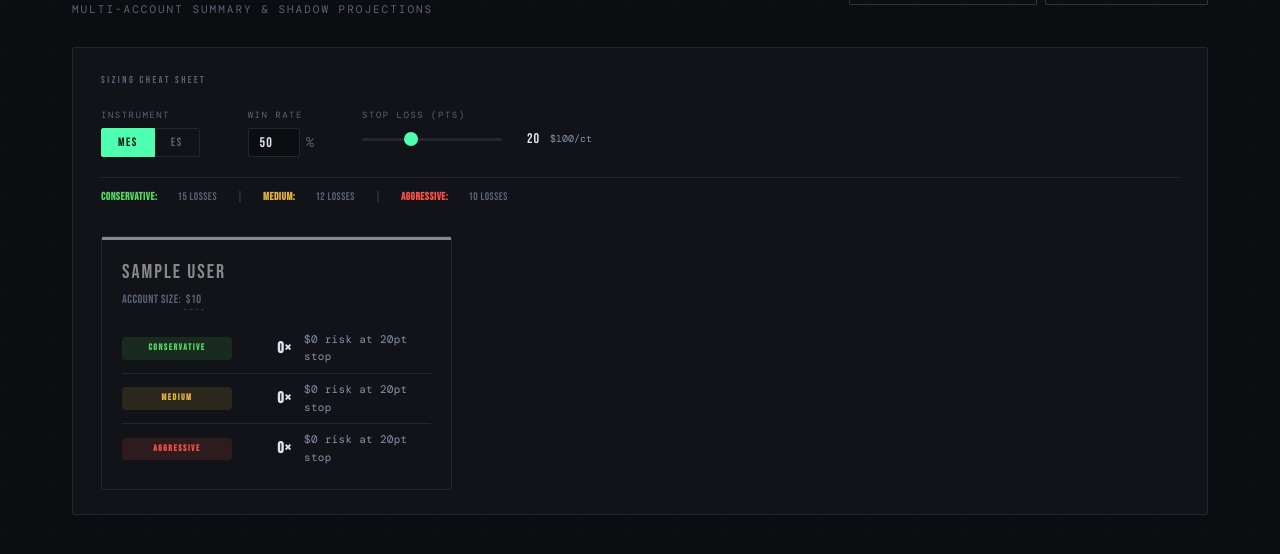
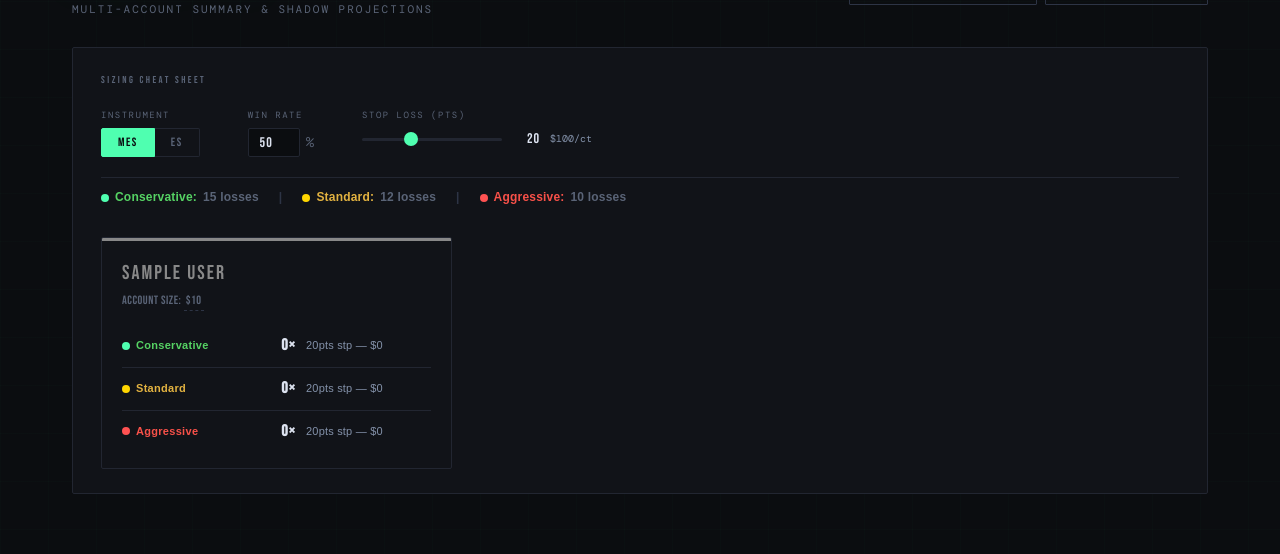
Before and after one commit to krishis2025/tradejournal, a Flask app: page /simulation in a window 1280 px wide. Shown: the part 143-697 px from the top of the page. Run offline with Flask 3, Linux system fonts and the light colour scheme; tables that the repository leaves empty hold one stand-in row (values such as "Sample post"); some web fonts are replaced.

Commit message:
v1.4.2 — Sizing cheat sheet polish + cascade delete accounts
- Replace tier icons with colored dots (green/yellow/red), theme-adaptive
- Use IBM Plex Sans for tier labels and risk text
- Rename Medium → Standard, update risk text to "20pts stp — $100"
- Cascade-delete all trading days, trades, and fills when deleting an account
- Add error handling to account delete endpoint

Co-Authored-By: Claude Opus 4.6 <noreply@anthropic.com>

```diff
--- a/database.py
+++ b/database.py
@@ -385,8 +385,11 @@ def update_account(account_id, name, description, color,
 
 
 def delete_account(account_id):
-    """Deletes account; trading_days.account_id becomes NULL (days kept)."""
+    """Deletes account and all associated data (days, trades, fills, tags, live trades, shadow trades)."""
     with get_conn() as conn:
+        conn.execute("DELETE FROM shadow_trades WHERE account_id = ?", (account_id,))
+        conn.execute("DELETE FROM live_trades WHERE account_id = ?", (account_id,))
+        conn.execute("DELETE FROM trading_days WHERE account_id = ?", (account_id,))
         conn.execute("DELETE FROM accounts WHERE id = ?", (account_id,))
 
 
--- a/server.py
+++ b/server.py
@@ -420,8 +420,11 @@ def api_update_account(account_id):
 
 @app.route("/api/account/<int:account_id>", methods=["DELETE"])
 def api_delete_account(account_id):
-    db.delete_account(account_id)
-    return jsonify({"ok": True})
+    try:
+        db.delete_account(account_id)
+        return jsonify({"ok": True})
+    except Exception as e:
+        return jsonify({"error": str(e)}), 500
 
 
 @app.route("/api/accounts")
--- a/templates/accounts.html
+++ b/templates/accounts.html
@@ -334,7 +334,7 @@
   function confirmDeletePort(id, name) {
     pendingDelId = id;
     document.getElementById('del-modal-text').textContent =
-      `Delete account "${name}"? Your trading days and trades will be kept, but they will no longer be associated with this account.`;
+      `Delete account "${name}"? All trading days, trades, and fills associated with this account will be permanently deleted.`;
     document.getElementById('del-confirm-btn').onclick = executeDeletePort;
     document.getElementById('del-modal').classList.add('show');
   }
--- a/templates/simulation.html
+++ b/templates/simulation.html
@@ -2,6 +2,7 @@
 {% block title %}Simulation — Trade Journal{% endblock %}
 
 {% block extra_styles %}
+@import url('https://fonts.googleapis.com/css2?family=IBM+Plex+Sans:wght@400;500;600&display=swap');
 .accounts-grid {
   display: grid;
   grid-template-columns: repeat(auto-fill, minmax(280px, 1fr));
@@ -136,39 +137,48 @@
 /* Streak summary */
 .streak-summary {
   display: flex; flex-wrap: wrap; gap: 20px; align-items: center;
-  font-size: 11px; letter-spacing: 0.5px; color: var(--muted);
+  font-size: 12px; letter-spacing: 0.2px; color: var(--muted);
   margin-bottom: 4px; padding: 10px 0;
   border-top: 1px solid var(--border);
-  font-family: var(--font-display);
+  font-family: 'IBM Plex Sans', sans-serif;
 }
 .streak-summary span { font-weight: 600; }
 .streak-summary .s-con { color: var(--tier-cons-text); }
 .streak-summary .s-med { color: var(--tier-med-text); }
 .streak-summary .s-agg { color: var(--tier-agg-text); }
+.streak-item { display: flex; align-items: center; gap: 6px; }
 
 /* Tier rows in tiles */
 .sizing-tier-row {
   display: grid;
-  grid-template-columns: 110px 48px 1fr;
+  grid-template-columns: 120px 44px 1fr;
   align-items: center;
-  gap: 12px;
-  padding: 7px 0;
+  gap: 10px;
+  padding: 8px 0;
   border-bottom: 1px solid var(--border);
   font-size: 12px;
 }
 .sizing-tier-row:last-child { border-bottom: none; }
 
 .tier-label {
-  font-family: var(--font-display);
-  font-size: 9px; letter-spacing: 1.5px; text-transform: uppercase;
-  padding: 4px 10px; border-radius: 4px;
+  font-family: 'IBM Plex Sans', sans-serif;
+  font-size: 11px; letter-spacing: 0.3px;
   font-weight: 600;
-  text-align: center;
   white-space: nowrap;
+  display: flex; align-items: center; gap: 6px;
 }
-.tier-label.conservative { background: var(--tier-cons-bg); color: var(--tier-cons-text); }
-.tier-label.medium       { background: var(--tier-med-bg);  color: var(--tier-med-text); }
-.tier-label.aggressive   { background: var(--tier-agg-bg);  color: var(--tier-agg-text); }
+.tier-dot {
+  width: 8px; height: 8px; border-radius: 50%; flex-shrink: 0;
+}
+.tier-dot.conservative { background: #4fffb0; }
+.tier-dot.medium       { background: #ffd600; }
+.tier-dot.aggressive   { background: #ff5252; }
+[data-theme="paper"] .tier-dot.conservative { background: #2da44e; }
+[data-theme="paper"] .tier-dot.medium       { background: #bf8700; }
+[data-theme="paper"] .tier-dot.aggressive   { background: #cf222e; }
+.tier-label.conservative { color: var(--tier-cons-text); }
+.tier-label.medium       { color: var(--tier-med-text); }
+.tier-label.aggressive   { color: var(--tier-agg-text); }
 
 .tier-qty {
   font-family: var(--font-display);
@@ -178,7 +188,8 @@
 }
 
 .tier-risk {
-  font-size: 11px; color: var(--muted2); letter-spacing: 0.3px;
+  font-family: 'IBM Plex Sans', sans-serif;
+  font-size: 11px; color: var(--muted2); letter-spacing: 0.2px;
 }
 {% endblock %}
 
@@ -248,9 +259,9 @@
 const INST_DPP = {MES: 5, ES: 50};
 const HORIZON = 200;
 const TIERS = [
-  {key: 'conservative', label: 'Conservative', confidence: 0.99, color: '#4fffb0'},
-  {key: 'medium',       label: 'Medium',       confidence: 0.95, color: '#ffd600'},
-  {key: 'aggressive',   label: 'Aggressive',   confidence: 0.80, color: '#ff5252'}
+  {key: 'conservative', label: 'Conservative', confidence: 0.99},
+  {key: 'medium',       label: 'Standard',     confidence: 0.95},
+  {key: 'aggressive',   label: 'Aggressive',   confidence: 0.80}
 ];
 
 {% if summaries %}
@@ -298,7 +309,7 @@ function recalcSizing() {
   // Streak summary
   const sumEl = document.getElementById('streak-summary');
   sumEl.innerHTML = streaks.map(s =>
-    `<span class="s-${s.key.substring(0,3)}">${s.label}:</span> ${s.streak} losses`
+    `<span class="streak-item"><span class="tier-dot ${s.key}"></span><span class="s-${s.key.substring(0,3)}">${s.label}:</span> ${s.streak} losses</span>`
   ).join('<span style="color:var(--border2);">|</span>');
 
   // Build tiles
@@ -314,7 +325,7 @@ function recalcSizing() {
       if (size <= 0) {
         tierHTML += `
           <div class="sizing-tier-row">
-            <div class="tier-label ${t.key}">${t.label}</div>
+            <div class="tier-label ${t.key}"><span class="tier-dot ${t.key}"></span>${t.label}</div>
             <div class="tier-qty">&mdash;</div>
             <div class="tier-risk"></div>
           </div>`;
@@ -323,9 +334,9 @@ function recalcSizing() {
         const risk = qty * stop * dpp;
         tierHTML += `
           <div class="sizing-tier-row">
-            <div class="tier-label ${t.key}">${t.label}</div>
+            <div class="tier-label ${t.key}"><span class="tier-dot ${t.key}"></span>${t.label}</div>
             <div class="tier-qty">${qty}&times;</div>
-            <div class="tier-risk">$${risk.toLocaleString()} risk at ${stop}pt stop</div>
+            <div class="tier-risk">${stop}pts stp &mdash; $${risk.toLocaleString()}</div>
           </div>`;
       }
     });
```
